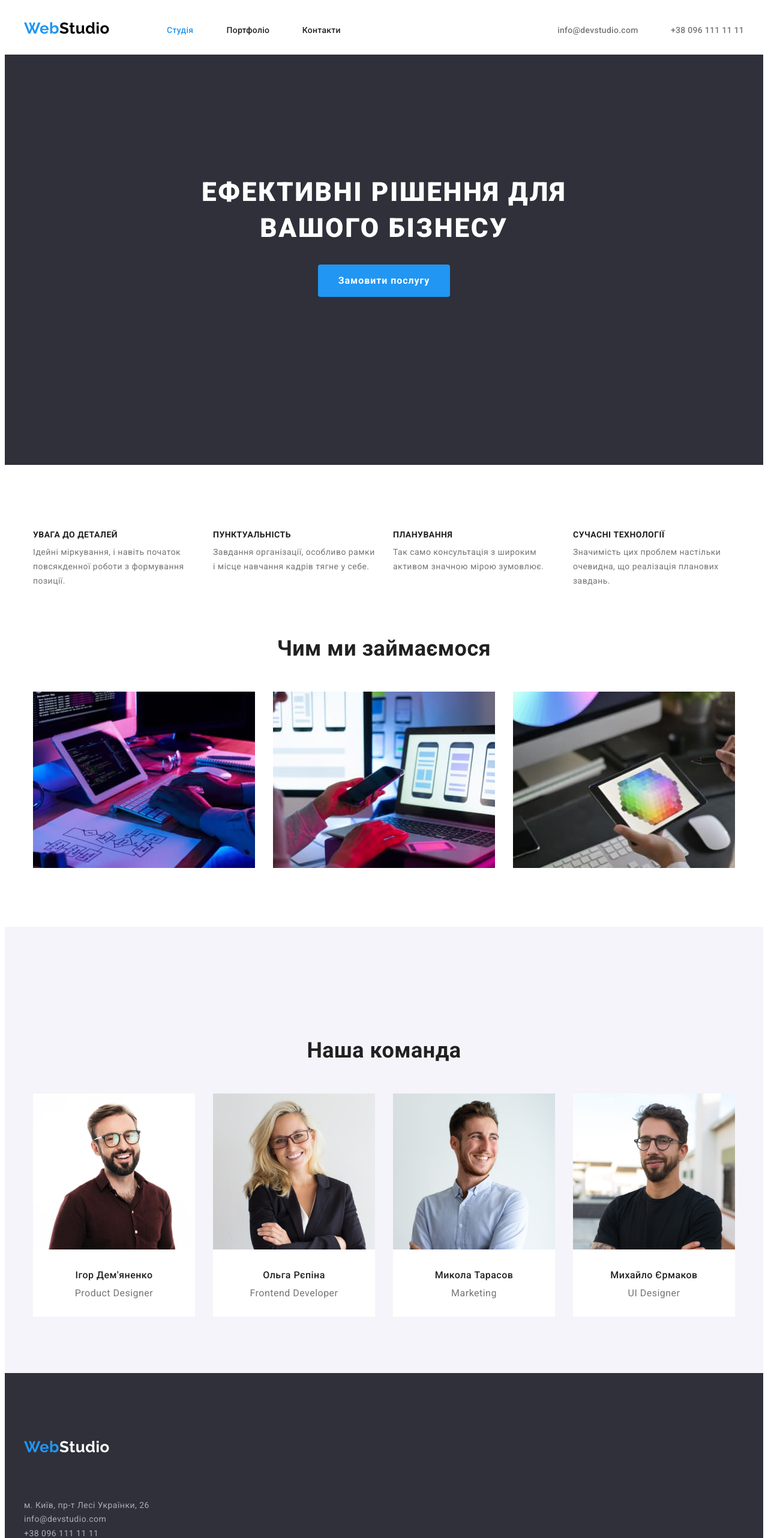
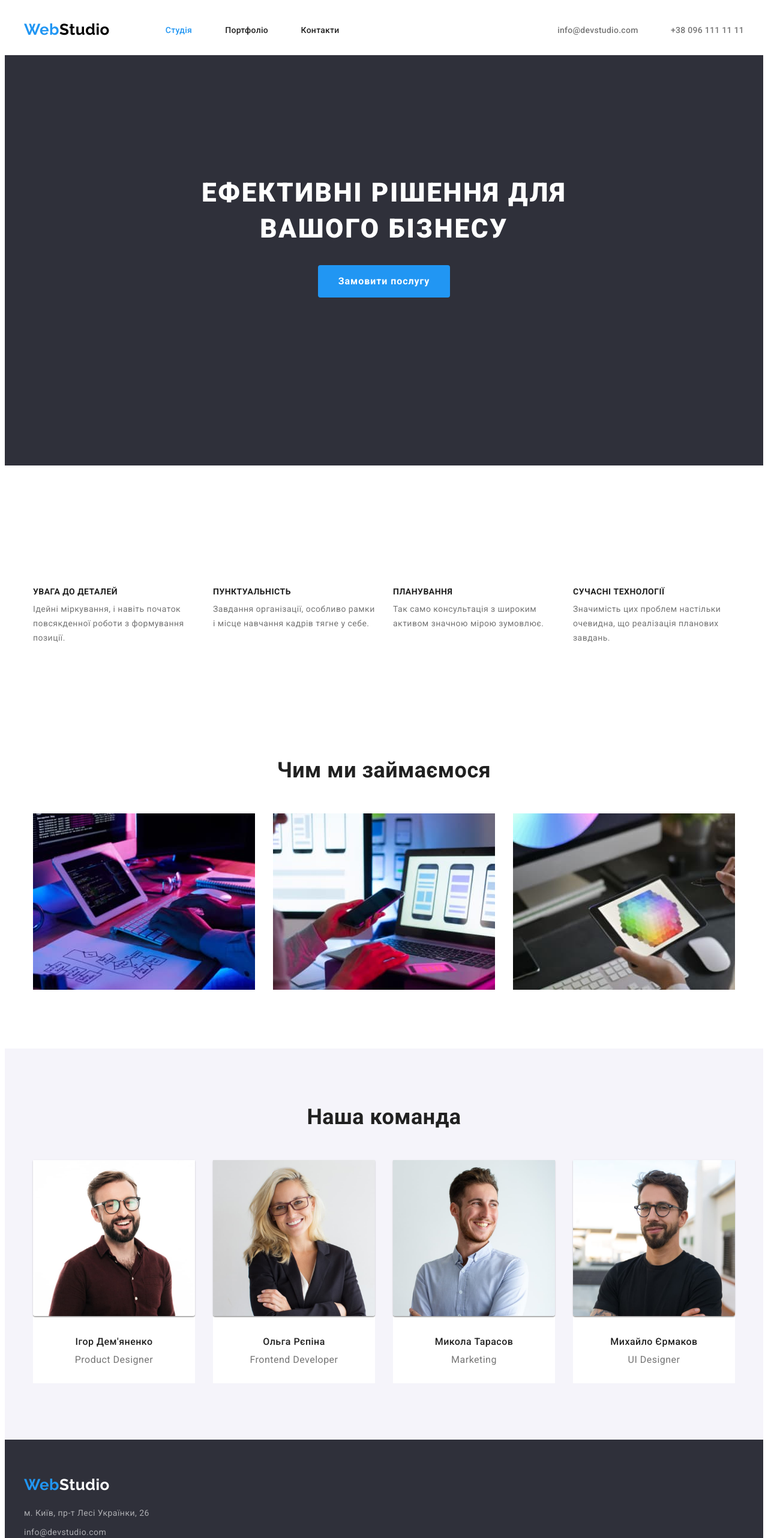
Before and after one commit to Ihor849/trening-in-code, a plain HTML site: page index.html in a window 1280 px wide. Shown: the top 2564 px of the page at 60% size. Drawn offline with Linux system fonts and the light colour scheme.

Commit message:
закінчює стилізацію дз-3

```diff
--- a/css/styles.css
+++ b/css/styles.css
@@ -36,6 +36,7 @@ a {
 
 
 .background-header {
+border-bottom: 1px solid #ECECEC;
 align-items: center;
 }
 
@@ -66,10 +67,9 @@ align-items: center;
 
 
 .logo {
-    min-width: 145px;
-    min-height: 31px;
     margin-right: 93px;
-    display: block;
+    display: flex;
+    align-items: center;
     /* outline: 2px solid black; */
 
 }
@@ -85,7 +85,7 @@ line-height: 1.19;
 .headerlogo,
 .logo-web {
 display: inline-block;
-padding: 0;
+
 }
 
 .logo-web {
@@ -132,6 +132,9 @@ padding: 0;
     /* outline: 2px solid black; */
 }
 
+.site-nav .item:nth-child(3n) {
+    margin-right: 0;
+}
 .auth .item {
     display: inline-block;
     padding-top: 32px;
@@ -175,6 +178,12 @@ padding: 0;
 }
 
 /* section hero */
+
+.section {
+    padding-top: 94px;
+    padding-bottom: 94px;
+}
+
 .hero {
     padding-top: 200px;
     padding-bottom: 280px;
@@ -229,7 +238,7 @@ padding: 0;
 /* sections WebStudio */
 /* Чому саме ми */
 .why-are-we {
-    margin-bottom: 80px;
+    /* margin-bottom: 80px; */
     /* background-color: coral; */
 }
 
@@ -271,7 +280,7 @@ padding: 0;
 /* Чим ми займаємося */
 
 .work {
-    margin-bottom: 94px;
+    /* margin-bottom: 94px; */
     /* background-color: rgb(210, 240, 101); */
 }
 
@@ -305,8 +314,8 @@ padding: 0;
 
 /* Наша команда */
 .our-team {
-    padding-top: 186px;
-    padding-bottom: 94px;
+    /* padding-top: 186px;
+    padding-bottom: 94px; */
     text-align: center;
     background-color: var(--secondary-background);
     /* outline: 2px solid red;
@@ -342,6 +351,12 @@ padding: 0;
 
 .photocard {
     margin-bottom: 30px;
+    border-radius: 0px 0px 4px 4px;
+    box-shadow: 0px 1px 3px
+    rgba(0, 0, 0, 0.12), 0px 1px 1px
+    rgba(0, 0, 0, 0.14), 0px 2px 1px
+    rgba(0, 0, 0, 0.2);
+
 }
 
 .img-title {
@@ -361,12 +376,12 @@ padding: 0;
 
 
 /* footer */
-.footerlogo,
+/* .footerlogo,
 .logo-web {
     display: inline-block;
     padding-top: 24px;
     padding-bottom: 25px;
-}
+} */
 
 .logo-footer {
     margin-bottom: 20px;
@@ -390,8 +405,8 @@ padding: 0;
 
 /* PORTFOLIO */
 .portfolio {
-    margin-top: 94px;
-    /* background-color: aqua; */
+    /* margin-top: 94px;
+    background-color: aqua; */
 }
 
 .portfolio-butten {
@@ -452,6 +467,9 @@ margin-right: 0;
 .img-link {
     display: block;
     margin-bottom: 20px;
+    border: 1px solid #EEEEEE;
+
+
 }
 .portfolio-img {
     width: 370px;
@@ -485,22 +503,27 @@ margin-bottom: 0;
 }
 
 /* footercontact-addres */
+
 .footercontact-addres {
+
     color: rgba(255, 255, 255, 0.6);
     font-style: normal;
     font-size: 14px;
     line-height: 1.71;
 }
 
-.footercontact {
-    display: inline-block;
+
+.footercontact-link {
+    color: var(--addres-link);
+    font-style: normal
+}
+
+.footercontact .item {
     margin-bottom: 9px;
 }
 
-
-.footercontact-link {
-color: var(--addres-link);
-font-style: normal
+.footercontact .item:last-child {
+    margin-bottom: 0;
 }
 
 .footercontact-link:hover,
--- a/index.html
+++ b/index.html
@@ -168,7 +168,7 @@
         </div>
         <address class="address">
           <ul class="list footercontact">
-            <li>
+            <li class="item">
               <a class="footercontact-addres list"
                 href="https://goo.gl/maps/maQHvK9j9s51aTgQ8"
                 target="_blank"
```
Also changed, not shown: portfolio.html (+1 -1 lines).
